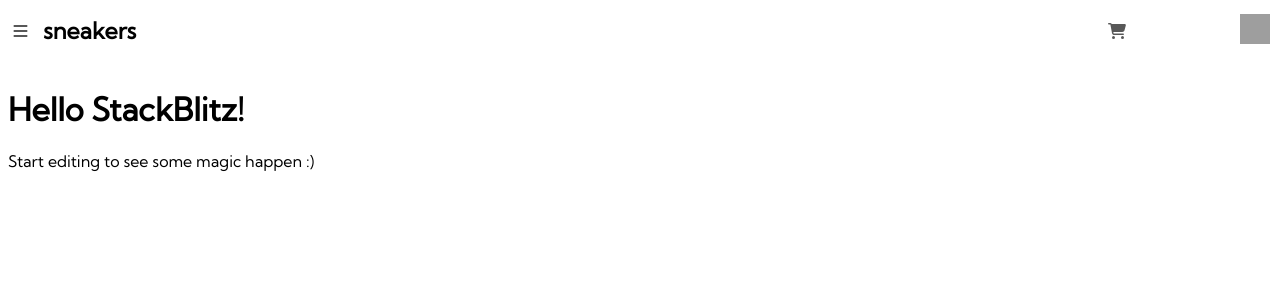
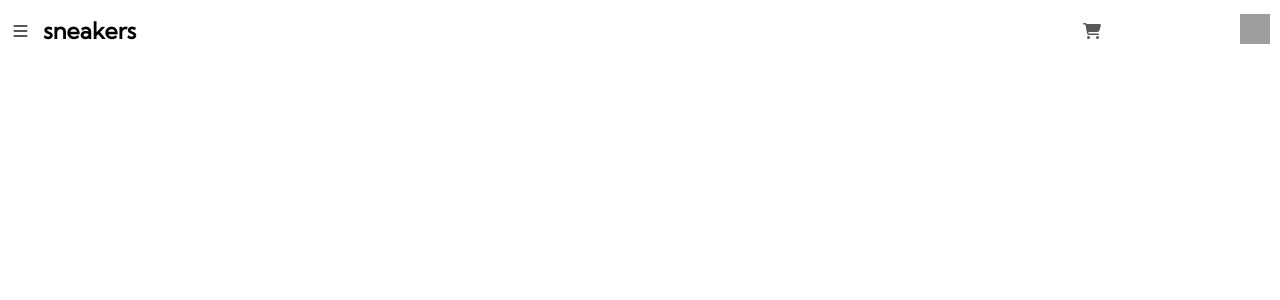
Before and after one commit to kass8mal8/Frontend-Mentor-shopping-web-challenge, a React (Create React App) app: page / in a window 1280 px wide. Shown: the top 300 px of the page. Built offline with nearby package versions, Linux system fonts and the light colour scheme; grey boxes are pictures that could not be loaded.

Commit message:
2 files modified

```diff
--- a/src/App.js
+++ b/src/App.js
@@ -6,8 +6,6 @@ export default function App() {
   return (
     <div>
       <Header />
-      <h1>Hello StackBlitz!</h1>
-      <p>Start editing to see some magic happen :)</p>
     </div>
   );
 }
--- a/src/style.css
+++ b/src/style.css
@@ -19,7 +19,7 @@ body{
 .h-div--cart{
   opacity:65%;
   position: absolute;
-  right: 12%;
+  right: 14%;
 
 }
 .h-div--bars{
```
